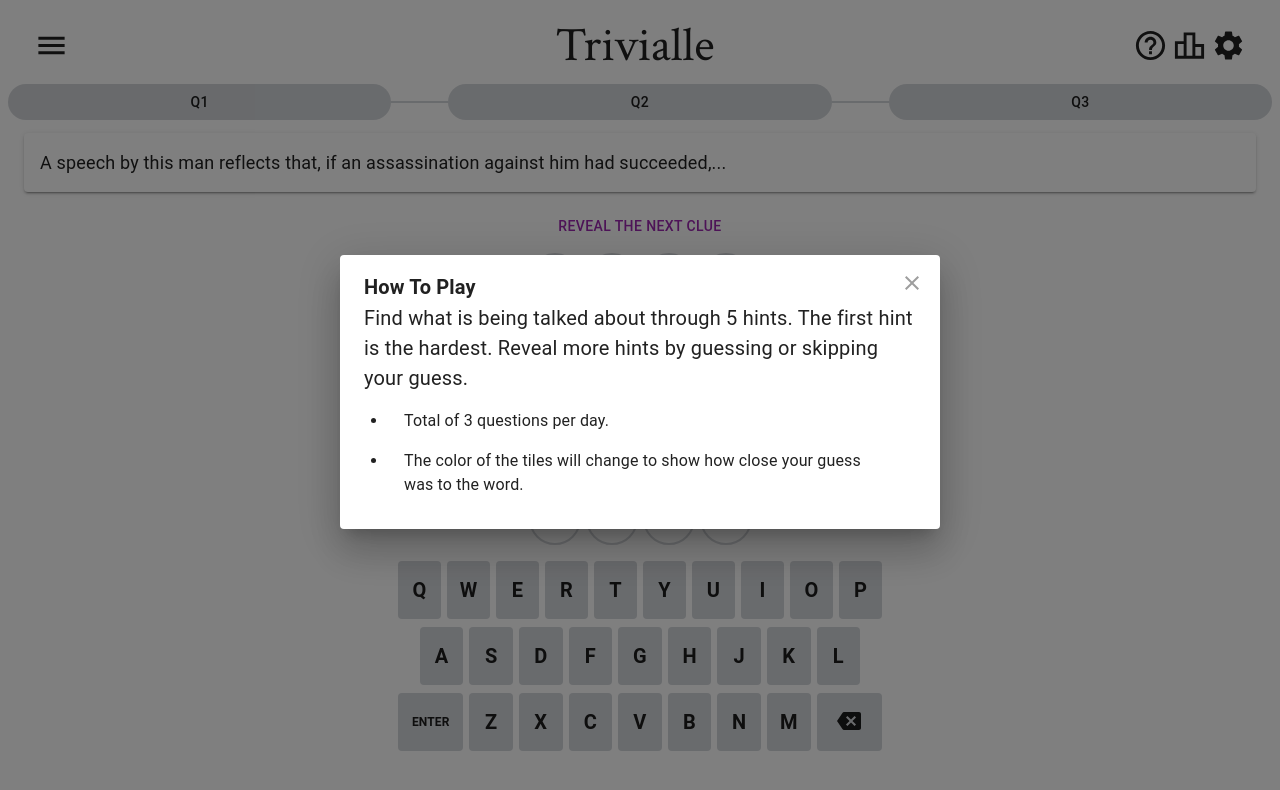
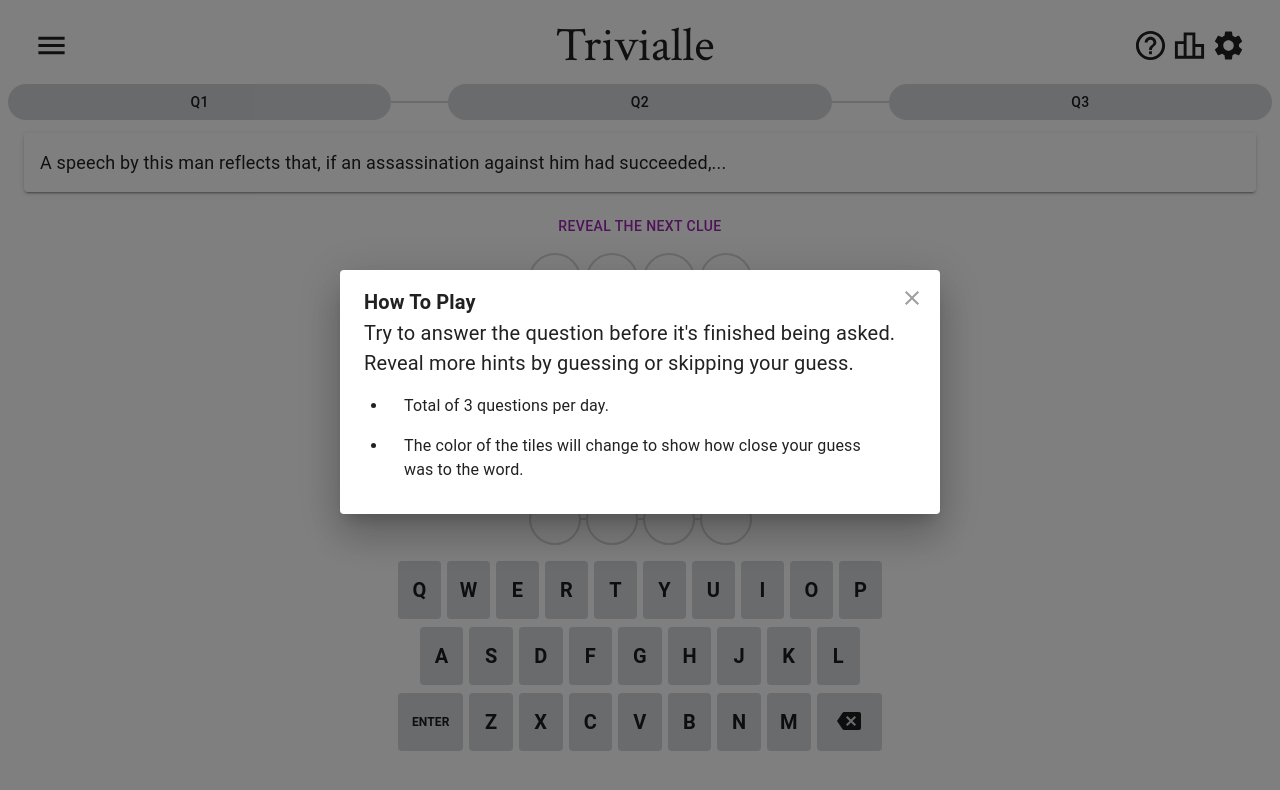
Before and after one commit to dotcomstar/Triviale, a React (Vite) app: page / in a window 1280 px wide. Shown: the top 790 px of the page. Built offline with nearby package versions, Linux system fonts and the light colour scheme; what simple-zustand-devtools would draw is missing.

Commit message:
Update help text

```diff
--- a/src/constants/strings.ts
+++ b/src/constants/strings.ts
@@ -4,10 +4,10 @@ export const GAME_URL = "https://trivialle.vercel.app/";
 export const CONTACT_EMAIL = "jetrlee@gmail.com";
 export const ABOUT_AUTHOR_URL = "https://jetrlee.vercel.app/";
 
-import { MAX_CHALLENGES, QUESTIONS_PER_DAY } from "./settings";
+import { QUESTIONS_PER_DAY } from "./settings";
 
 export const HELP_HOW_TO_PLAY = "How To Play";
-export const HELP_NUM_TRIES = `Find what is being talked about through ${MAX_CHALLENGES} hints. The first hint is the hardest. Reveal more hints by guessing or skipping your guess.`;
+export const HELP_NUM_TRIES = `Try to answer the question before it's finished being asked. Reveal more hints by guessing or skipping your guess.`;
 export const HELP_NUM_QUESTIONS = `Total of ${QUESTIONS_PER_DAY} questions per day.`;
 export const HELP_HOW_TILE_COLORS_CHANGE =
   "          The color of the tiles will change to show how close your guess was to the word.";
```
